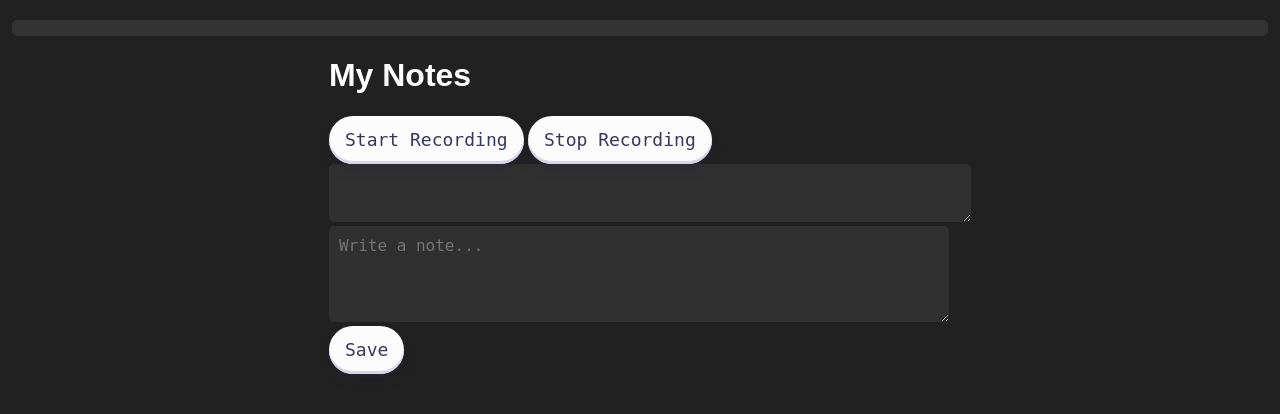
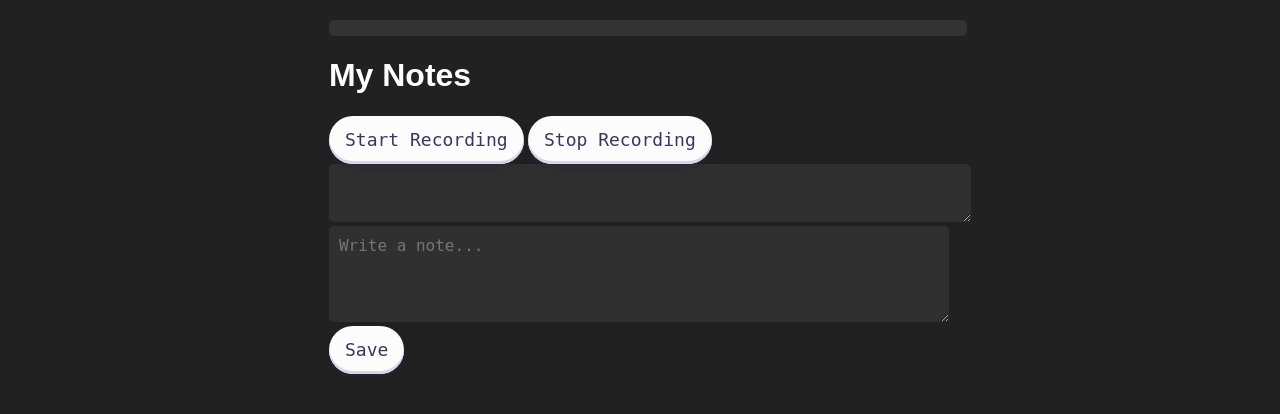
Before and after one commit to CarlosMelicandia/EchoNote, a Flask app: page / in a window 1280 px wide. Shown: the top 414 px of the page. Run offline with Flask 3, Linux system fonts and the light colour scheme.

Commit message:
feat: added code to base

```diff
--- a/templates/base.html
+++ b/templates/base.html
@@ -2,16 +2,20 @@
 <html lang="en">
     <head>
         <meta charset="UTF-8">
+        <meta name="viewport" content="width=device-width, initial-scale=1.0">
         <title>{% block title %}EchoNote{% endblock %}</title>
         <link rel="stylesheet" href="{{ url_for('static', filename='styles.css') }}">
     </head>
     <body>
-
+        <div class="container">
+            <div class="app-wrapper">
                 {% include "navbar.html" %}
-
                 <div class="content">
                     {% block content %}{% endblock %}
                 </div>
-
+            </div>
+        </div>
+        <script src="{{ url_for('static', filename='script.js') }}"></script>
+        {% block scripts %}{% endblock %}
     </body>
 </html>
```
Lines whose indentation alone changed are shown as unchanged.
